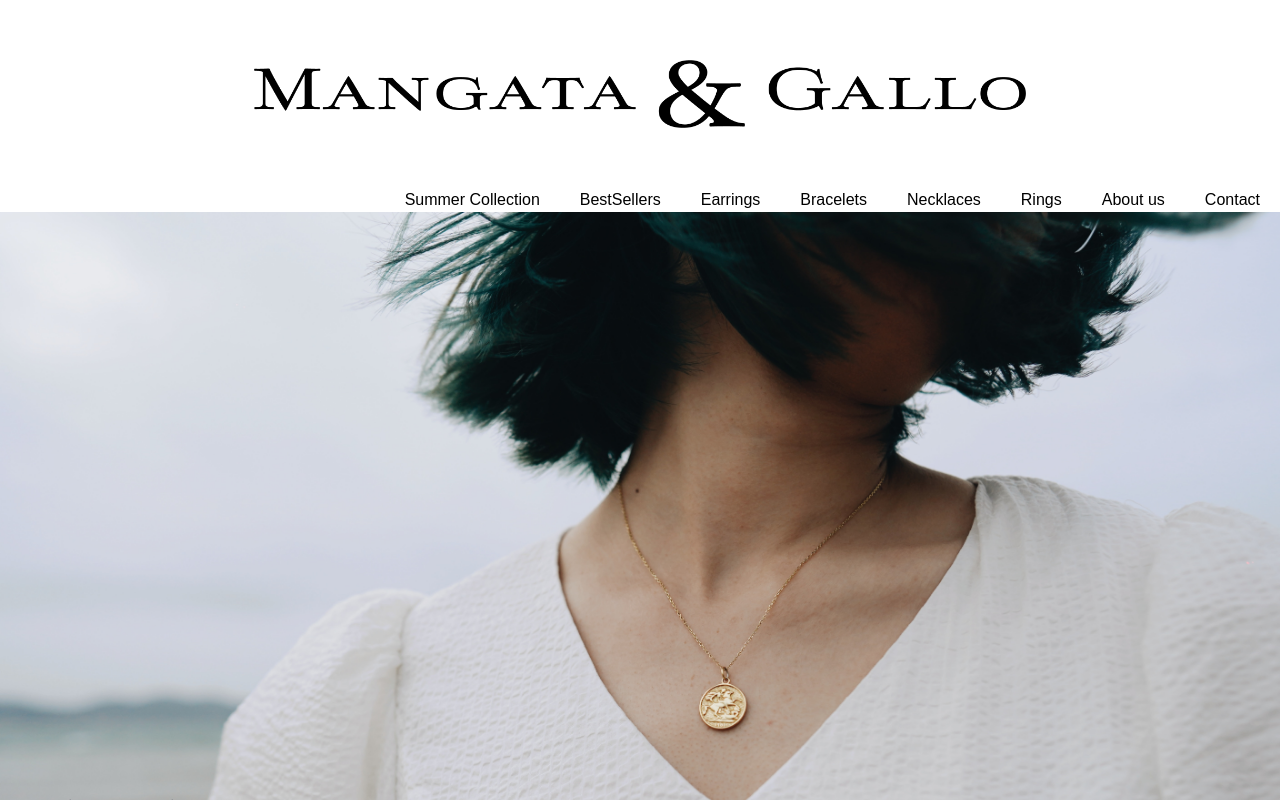
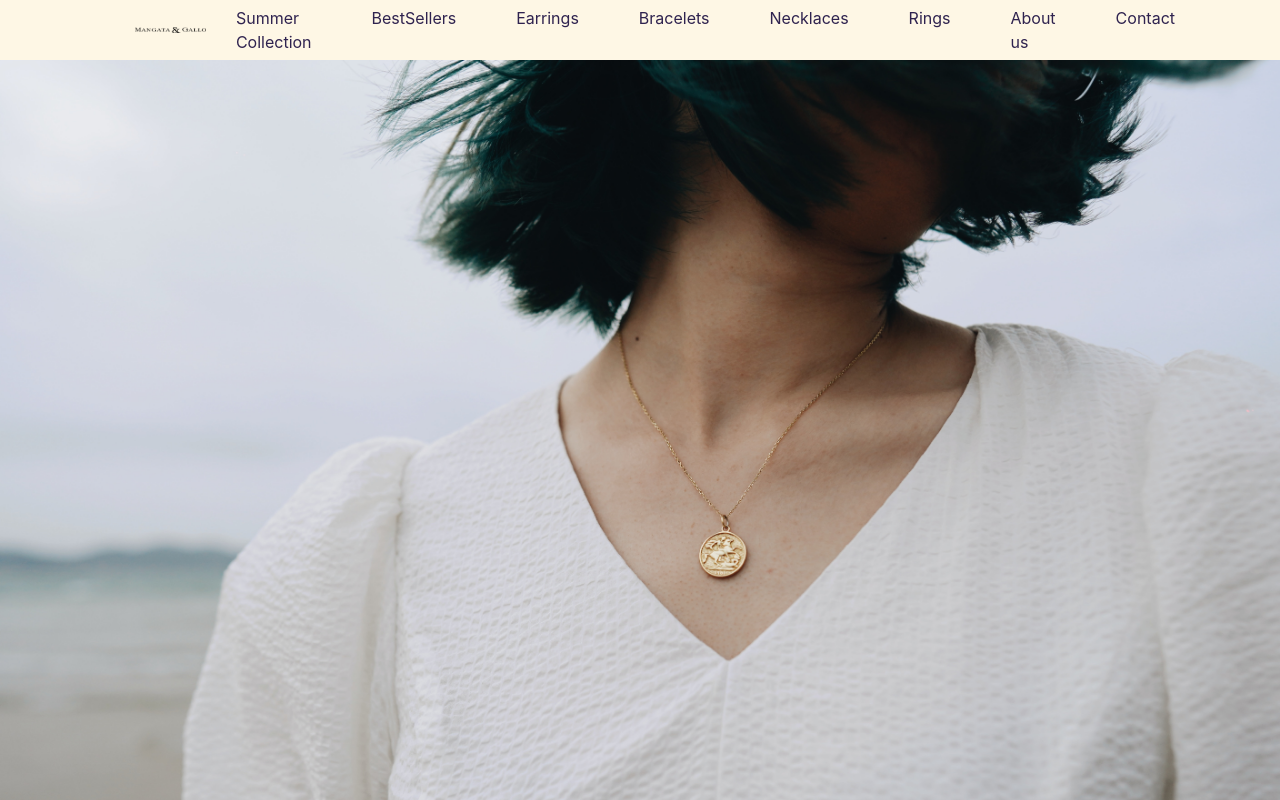
Before and after one commit to natti05/mangata_gallo, a React (Create React App) app: page / in a window 1280 px wide. Shown: the top 800 px of the page. Built offline with nearby package versions, Linux system fonts and the light colour scheme.

Commit message:
added responsive navbar

```diff
--- a/src/App.css
+++ b/src/App.css
@@ -2,67 +2,6 @@
     margin: 0px;
     padding: 0px;
 }
-/* Homepage */
-.main {
-    position: relative;
-}
-.main img {
-    width: 100vw;
-    display: flex;
-    margin: 0px 0 50px 0;
-}
-.main h1 {
-    bottom: 40px;
-    left: 16px;
-    position: absolute;
-}
-
-.main p {
-    bottom: 10px;
-    left: 16px;
-    font-style: italic;
-    position: absolute;
-}
-/* carousel */
-#carouselimg {
-    margin-left: 5px;
-    margin-right: 5px;
-    height: 200px;
-}
-/* section after the carousel */
-.boxpage {
-    margin-top: 10px;
-}
-
-#picbody {
-    border: solid 1px black;
-    height: 300px;
-    width: 250px;
-    margin: 50px;
-}
-.phrase {
-
-    text-align: center;
-    margin: 10px 0 50px 0;
-}
-
-/* pictures box */
-.box {
-    display: flex;
-    flex-wrap: wrap;
-    justify-content: center;
-    margin-top: 20px;
-}
-#pics {
-    width: 350px;
-    height: 250px;
-    overflow: hidden;
-    padding: 16px;
-}
-.nameprice {
-    padding-left: 16px;
-}
-/* end */
 
 /* About */
 .about {
@@ -75,12 +14,6 @@ img.aboutpic {
 /********** Large devices only **********/
 
 @media (min-width: 1200px) {
-    .main h1 {
-        bottom: 200px;
-    }
-    .main p {
-        bottom: 80px;
-    }
 
 }
 
@@ -88,12 +21,6 @@ img.aboutpic {
 /********** Medium devices only **********/
 
 @media (min-width: 992px) and (max-width: 1199px) {
-    .main h1 {
-        bottom: 100px;
-    }
-    .main p {
-        bottom: 50px;
-    }
 
 }
 
@@ -101,10 +28,5 @@ img.aboutpic {
 /********** Small devices only **********/
 
 @media (min-width: 768px) and (max-width: 991px) {
-    .main h1 {
-        bottom: 70px;
-    }
-    .main p {
-        bottom: 20px;
-    }
+
 }
--- a/src/assets/components/Homepage.js
+++ b/src/assets/components/Homepage.js
@@ -7,6 +7,7 @@ import pic14 from '../images/pic14.jpg';
 import pic15 from '../images/pic15.jpg';
 import picbody from '../images/picbody.jpg';
 import Card from '../components/Cards';
+import '../assets/../css/Homepage.css';
 import Flickity from 'react-flickity-component';
 import { Link } from "react-router-dom";
 import '../assets/../css/Flickity.css';
--- a/src/assets/components/Nav.js
+++ b/src/assets/components/Nav.js
@@ -5,27 +5,58 @@ import About from '../components/About';
 import Contact from '../components/Contact';
 import Card from '../components/Cards';
 import React,{useState,useEffect} from 'react';
-import { Routes, Route, Link } from "react-router-dom";
+import { ReactComponent as Hamburger } from '../../assets/images/hamburger.svg'
+import { Routes, Route, NavLink } from "react-router-dom";
 
-export default function Nav() {
+  const Nav = () => {
+  const [showNavbar, setShowNavbar] = useState(false)
+
+  const handleShowNavbar = () => {
+    setShowNavbar(!showNavbar)
+  }
   return (
   <section>
     <header>
-      <Link to="/">
-      <div className='logo' >
-         <img src={logo} className="head-logo" alt="logo" />
+      <nav className="navbar">
+        <div className="container">
+        <NavLink to="/">
+          <div className='logo' >
+              <img src={logo} className="head-logo" alt="logo" />
+          </div>
+        </NavLink>
+        <div className="menu-icon" onClick={handleShowNavbar}>
+          <Hamburger />
+        </div>
+        <div className={`nav-elements  ${showNavbar && 'active'}`}>
+          <ul>
+            <li>
+              <NavLink class="active" to="/collection">Summer Collection</NavLink>
+            </li>
+            <li>
+            <NavLink to="/bestSellers">BestSellers</NavLink>
+            </li>
+            <li>
+            <NavLink to="/earrings">Earrings</NavLink>
+            </li>
+            <li>
+            <NavLink to="/bracelets">Bracelets</NavLink>
+            </li>
+            <li>
+            <NavLink to="/necklaces">Necklaces</NavLink>
+            </li>
+            <li>
+            <NavLink to="/rings">Rings</NavLink>
+            </li>
+            <li>
+            <NavLink to="/about">About us</NavLink>
+            </li>
+            <li>
+            <NavLink to="/contact">Contact </NavLink>
+            </li>
+          </ul>
+        </div>
       </div>
-      </Link>
-      <nav>
-      <Link to="/collection" className="nav-item">Summer Collection</Link>
-        <Link to="/bestSellers" className="nav-item">BestSellers</Link>
-        <Link to="/earrings" className="nav-item">Earrings</Link>
-        <Link to="/bracelets" className="nav-item">Bracelets</Link>
-        <Link to="/necklaces" className="nav-item">Necklaces</Link>
-        <Link to="/rings" className="nav-item">Rings</Link>
-        <Link to="/about" className="nav-item">About us</Link>
-        <Link to="/contact" className="nav-item">Contact </Link>
-      </nav>
+    </nav>
     </header>
       <Routes>
         <Route path="/" element={<Homepage />}></Route>
@@ -42,6 +73,7 @@ export default function Nav() {
 
   );
 }
+export default Nav;
 
 function BestSellers() {
     const [data,setData]=useState([]);
--- a/src/assets/css/FooterNav.css
+++ b/src/assets/css/FooterNav.css
@@ -7,17 +7,7 @@
   padding: 16px;
   width: 65vw;
 }
-nav {
-display: flex;
-justify-content: right;
 
-}
-.nav-item {
-  padding: 0px 10px 0px 10px;
-  text-decoration: none;
-  color: black;
-  font-family: Arial, Helvetica, sans-serif;
-}
   /*footer  */
 .Logo-footer {
   width: 120px;
@@ -28,6 +18,115 @@ footer {
   background-color: #282c34;
 }
 
+/* nav */
+
+body {
+  margin: 0;
+  padding: 0;
+  font-family: 'Poppins', sans-serif;
+  background-color: #fcfcfc;
+}
+
+.container {
+  max-width: 1100px;
+  margin: 0 auto;
+  padding: 0 15px;
+  display: flex;
+  justify-content: space-between;
+  align-items: center;
+  height: 100%;
+}
+
+.navbar {
+  height: 60px;
+  background-color: #fef7e5;
+  position: relative;
+}
+
+.logo {
+}
+
+.menu-icon {
+  display: none;
+}
+
+.nav-elements {
+}
+
+.nav-elements ul {
+  display: flex;
+  justify-content: space-between;
+  list-style-type: none;
+}
+
+.nav-elements ul li:not(:last-child) {
+  margin-right: 60px;
+}
+
+.nav-elements ul a {
+  font-size: 16px;
+  font-weight: 400;
+  color: #2f234f;
+  text-decoration: none;
+}
+
+.nav-elements ul a.active {
+  color: #574c4c;
+  font-weight: 500;
+  position: relative;
+}
+
+.nav-elements ul a.active::after {
+  content: '';
+  position: absolute;
+  bottom: -4px;
+  left: 0;
+  width: 100%;
+  height: 2px;
+  background-color: #574c4c;
+}
+
+@media (max-width: 768px) {
+  .nav-elements ul li:not(:last-child) {
+    margin-right: 30px;
+  }
+}
+
+@media (max-width: 600px) {
+  .menu-icon {
+    display: block;
+    cursor: pointer;
+  }
+  svg {
+    width: 30px;
+  }
+
+  .nav-elements {
+    position: absolute;
+    right: 0;
+    top: 60px;
+    background-color: #fef7e5;
+    width: 0px;
+    height: calc(100vh - 60px);
+    transition: all 0.3s ease-in;
+    overflow: hidden;
+  }
+
+  .nav-elements.active {
+    width: 270px;
+  }
+
+  .nav-elements ul {
+    display: flex;
+    flex-direction: column;
+  }
+
+  .nav-elements ul li {
+    margin-right: unset;
+    margin-top: 22px;
+  }
+}
+
 /********** Large devices only **********/
 
 @media (min-width: 1200px) {
@@ -35,9 +134,6 @@ footer {
     margin: 30px;
     padding: 30px;
     width: 65vw;
-  }
-  .nav-item {
-    padding: 0px 20px 0px 20px;
   }
 }
 
--- /dev/null
+++ b/src/assets/css/Homepage.css
@@ -0,0 +1,96 @@
+/* Homepage */
+.main img {
+    position: relative;
+    width: 100vw;
+    display: flex;
+    margin: 0px 0 50px 0;
+}
+.main h1 {
+    bottom: 40px;
+    left: 16px;
+    position: absolute;
+}
+
+.main p {
+    bottom: 10px;
+    left: 16px;
+    font-style: italic;
+    position: absolute;
+}
+/* carousel */
+#carouselimg {
+    margin-left: 5px;
+    margin-right: 5px;
+    height: 200px;
+}
+
+/* section after the carousel */
+.boxpage {
+    margin-top: 10px;
+}
+
+#picbody {
+    border: solid 1px black;
+    height: 300px;
+    width: 250px;
+    margin: 50px;
+}
+.phrase {
+
+    text-align: center;
+    margin: 10px 0 50px 0;
+}
+/* pictures box */
+.box {
+    display: flex;
+    flex-wrap: wrap;
+    justify-content: center;
+    margin-top: 20px;
+}
+#pics {
+    width: 350px;
+    height: 250px;
+    overflow: hidden;
+    padding: 16px;
+}
+.nameprice {
+    padding-left: 16px;
+}
+/* end */
+
+/********** Large devices only **********/
+
+@media (min-width: 1200px) {
+    .main h1 {
+        bottom: 200px;
+    }
+    .main p {
+        bottom: 80px;
+    }
+
+}
+
+
+/********** Medium devices only **********/
+
+@media (min-width: 992px) and (max-width: 1199px) {
+    .main h1 {
+        bottom: 100px;
+    }
+    .main p {
+        bottom: 50px;
+    }
+
+}
+
+
+/********** Small devices only **********/
+
+@media (min-width: 768px) and (max-width: 991px) {
+    .main h1 {
+        bottom: 70px;
+    }
+    .main p {
+        bottom: 20px;
+    }
+}
```
Also changed, not shown: src/assets/images/hamburger.svg (added).
